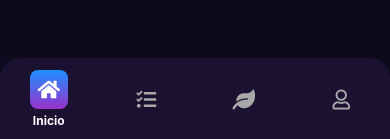
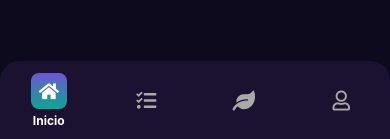
Before and after one commit to codesebastianvega/mana-bloom-app, a React Native app: screen / in a window 390 px wide. Shown: the part 702-841 px from the top of the page. Built offline with nearby package versions, Linux system fonts and the light colour scheme.

Commit message:
Update Footer.js

```diff
--- a/src/components/Footer.js
+++ b/src/components/Footer.js
@@ -27,10 +27,10 @@ export default function Footer({ state, navigation }) {
             {isActive ? (
               <>
                 <LinearGradient
-                  colors={["#1E90FF", "#9932CC"]}
+                  colors={["#6d56d3ff", "#0ca790ff"]}
                   style={styles.activeIcon}
                 >
-                  <FontAwesome5 name={item.icon} size={20} color="#FFF" />
+                  <FontAwesome5 name={item.icon} size={18} color="#FFF" />
                 </LinearGradient>
                 <Text style={styles.activeLabel}>{item.label}</Text>
               </>
```
